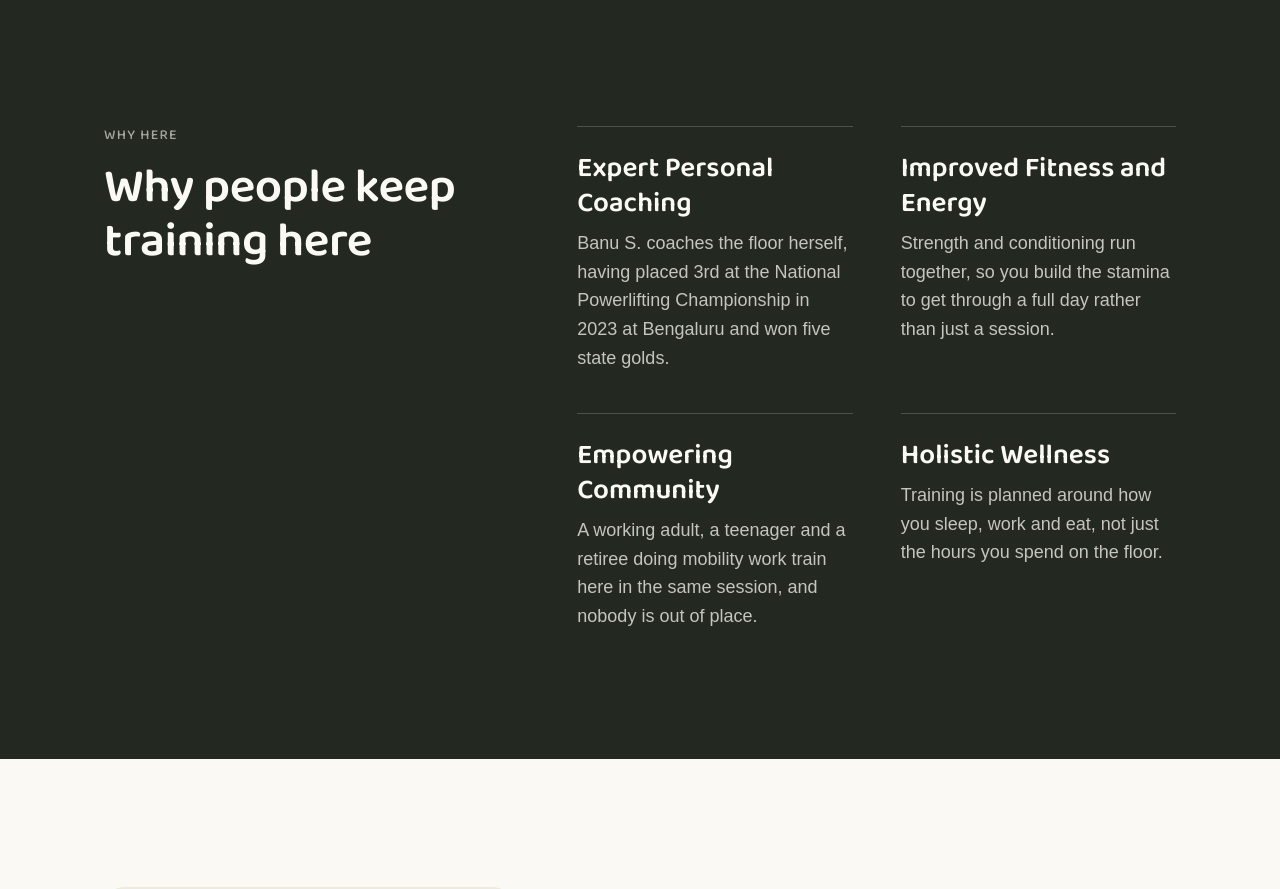
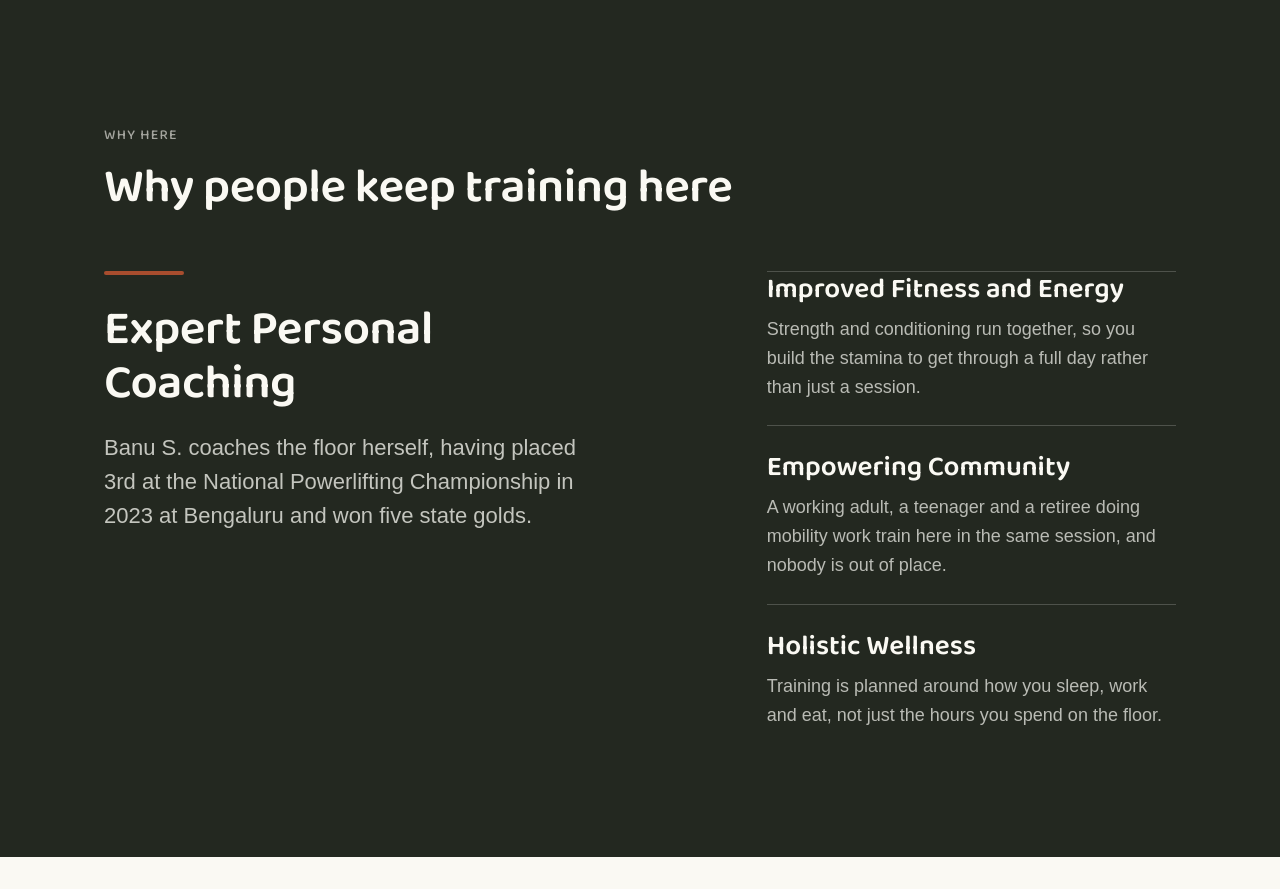
Before and after one commit to quantelvision/pollzfytnez-studio, a Next.js app: page / in a window 1280 px wide. Shown: the part 2320-3209 px from the top of the page. Built offline with nearby package versions, Linux system fonts and the light colour scheme; no server answers; a web font is replaced by a local one.

Commit message:
refactor(sections): rebuild the why section around one lead reason
The coaching record is the strongest claim the studio has, so it leads at
heading size while the rest sit quieter beside it. Avoids reusing the
numbered roster shape the programs section already owns.

```diff
--- a/src/components/sections/WhyHere.tsx
+++ b/src/components/sections/WhyHere.tsx
@@ -1,29 +1,37 @@
 import { Section } from "@/components/ui/Section";
 import { site } from "@/config/site";
 
-// A dark band to break the run of cream, kept deliberately quiet: no cards,
-// no icons, just four concrete facts set as text with a rule above each.
+// Two tiers rather than a grid of equal boxes: the coaching record is the
+// strongest thing this studio can say, so it is set large and carries a clay
+// rule, while the other three sit quieter in a narrower column beside it.
+// Deliberately a different shape from the numbered roster in the programs
+// section, so the page does not repeat itself.
 export function WhyHere() {
+  const [lead, ...rest] = site.whyPoints;
+
   return (
-    <Section
-      id="why"
-      onDark
-      className="bg-ink"
-      innerClassName="lg:grid lg:grid-cols-12 lg:gap-16"
-    >
-      <div className="lg:col-span-5">
+    <Section id="why" onDark className="bg-ink">
+      <div className="max-w-2xl">
         <p className="type-eyebrow text-surface/60">Why here</p>
         <h2 className="mt-4 type-h2 text-surface">Why people keep training here</h2>
       </div>
 
-      <dl className="mt-12 grid gap-x-12 gap-y-10 sm:grid-cols-2 lg:col-span-7 lg:mt-0">
-        {site.whyPoints.map((point) => (
-          <div key={point.id} className="border-t border-surface/20 pt-6">
-            <dt className="type-h3 text-surface">{point.title}</dt>
-            <dd className="mt-2 type-body text-surface/75">{point.body}</dd>
-          </div>
-        ))}
-      </dl>
+      <div className="mt-14 lg:grid lg:grid-cols-12 lg:gap-16">
+        <div className="lg:col-span-6">
+          <span aria-hidden="true" className="block h-1 w-20 rounded-button bg-secondary" />
+          <h3 className="mt-7 type-h2 text-surface">{lead.title}</h3>
+          <p className="mt-5 max-w-lg type-lead text-surface/75">{lead.body}</p>
+        </div>
+
+        <dl className="mt-12 lg:col-span-5 lg:col-start-8 lg:mt-0">
+          {rest.map((point) => (
+            <div key={point.id} className="border-t border-surface/20 py-6 first:pt-0 last:pb-0">
+              <dt className="type-h3 text-surface">{point.title}</dt>
+              <dd className="mt-2 type-body text-surface/70">{point.body}</dd>
+            </div>
+          ))}
+        </dl>
+      </div>
     </Section>
   );
 }
```
